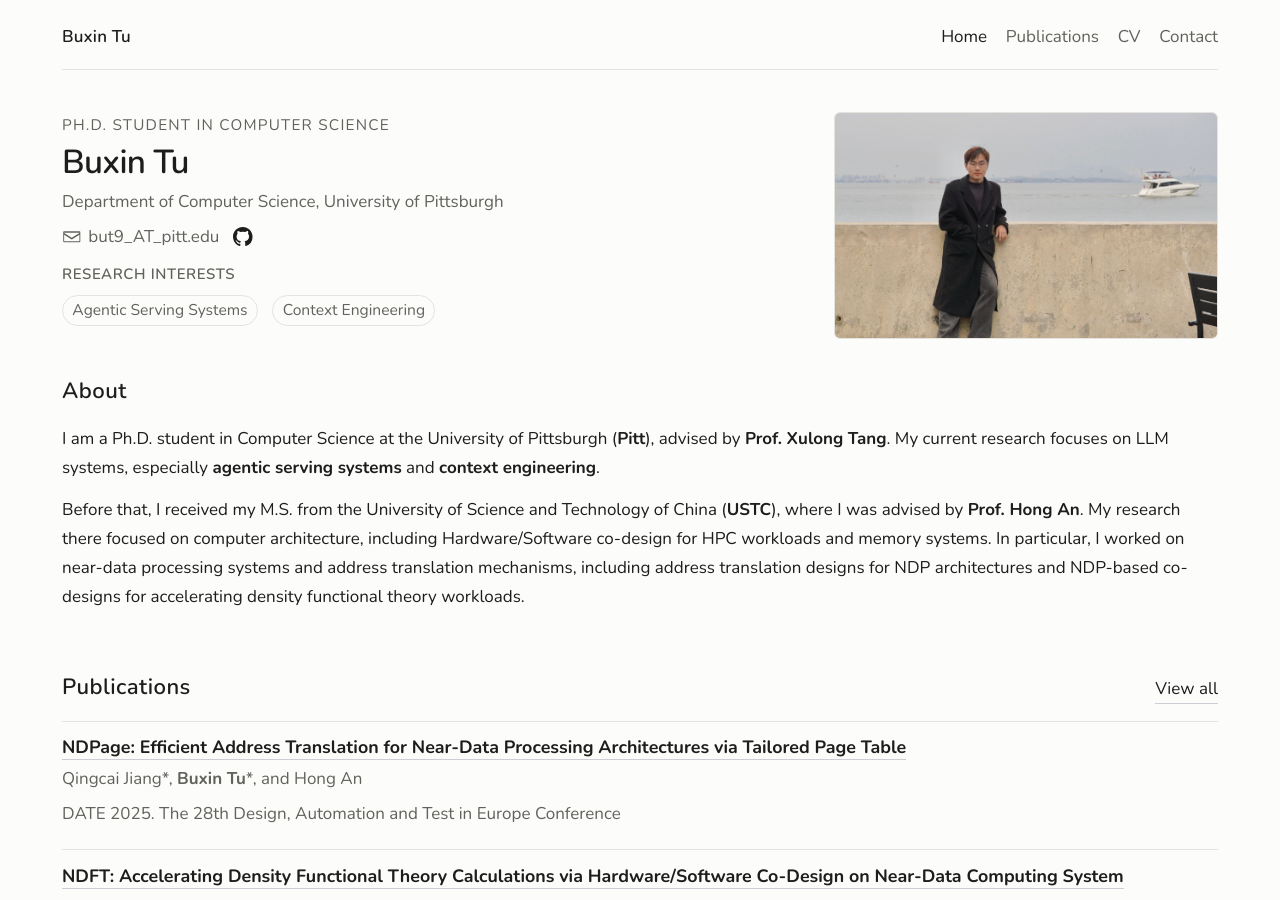
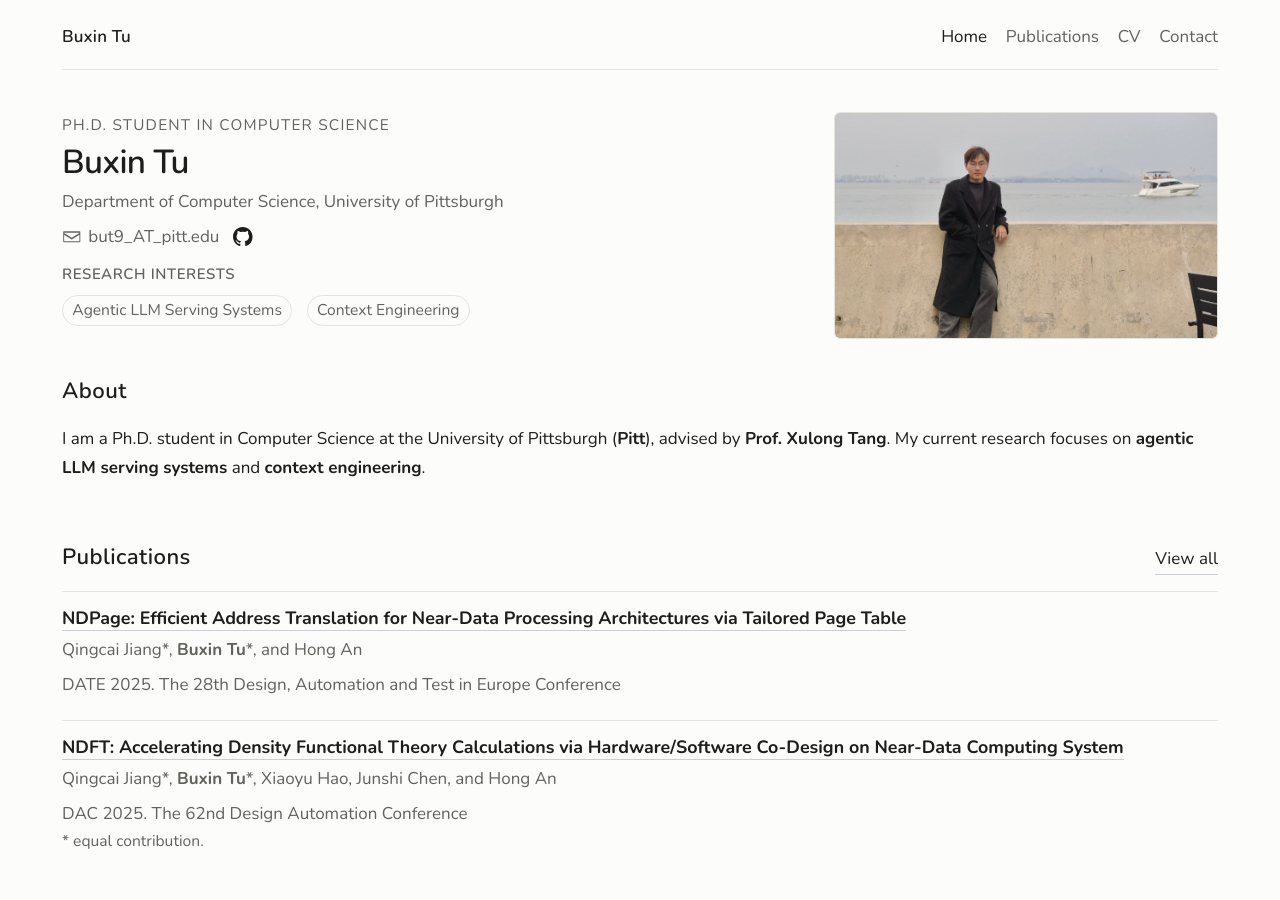
Before and after one commit to tubuxinnb/tubuxinnb.github.io, a Jekyll site: the page built from index.md, in a window 1280 px wide and 900 px high. Built offline with Jekyll 4.4.1, drawn with Linux system fonts in a browser that asks for light colours.

Commit message:
Shorten About and rename interest to Agentic LLM Serving Systems
Drop the M.S. background paragraph from About (it remains in the
Education section) and use "Agentic LLM Serving Systems" in the About
text, research interests, and link-preview card.

Co-Authored-By: Claude Opus 5.5 <noreply@anthropic.com>
Claude-Session: https://claude.ai/code/session_0121bAi3qDqbvqJCRHrtAUQF

```diff
--- a/_config.yml
+++ b/_config.yml
@@ -20,7 +20,7 @@ author:
   location: ""
   short_bio: ""
   research_interests:
-    - Agentic Serving Systems
+    - Agentic LLM Serving Systems
     - Context Engineering
 
 # Visual tuning. The CSS reads these values and applies one of three calibrated modes.
--- a/index.md
+++ b/index.md
@@ -4,8 +4,4 @@ permalink: /
 ---
 
 I am a Ph.D. student in Computer Science at the University of Pittsburgh (**Pitt**), advised by **Prof. Xulong Tang**.
-My current research focuses on LLM systems, especially **agentic serving systems** and **context engineering**.
-
-Before that, I received my M.S. from the University of Science and Technology of China (**USTC**), where I was advised by **Prof. Hong An**.
-My research there focused on computer architecture, including Hardware/Software co-design for HPC workloads and memory systems.
-In particular, I worked on near-data processing systems and address translation mechanisms, including address translation designs for NDP architectures and NDP-based co-designs for accelerating density functional theory workloads.
+My current research focuses on **agentic LLM serving systems** and **context engineering**.
```
Also changed, not shown: assets/images/og-card.png.
